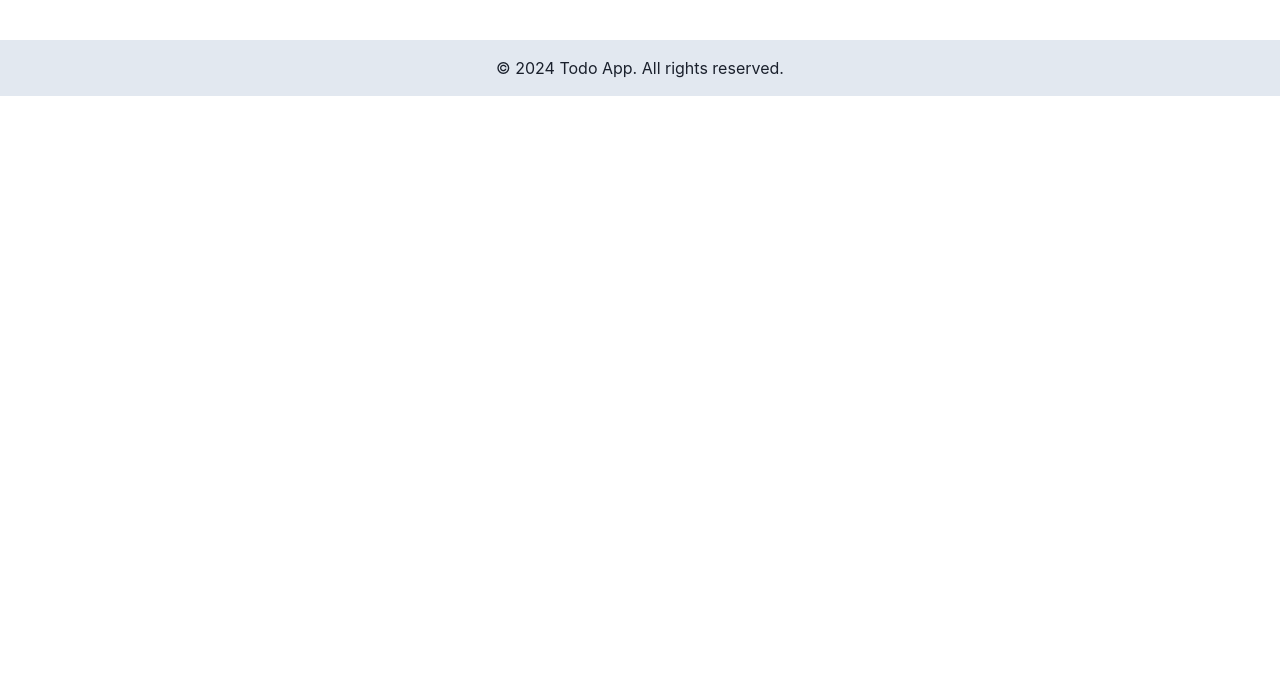
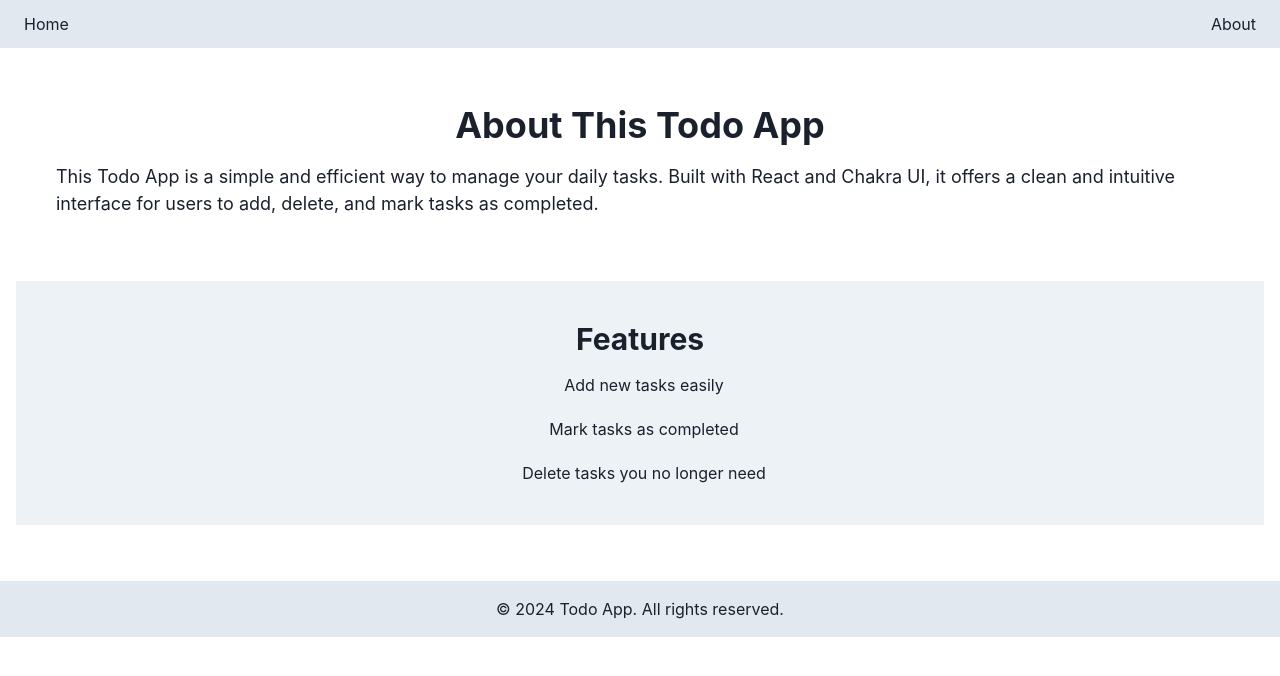
Before and after one commit to GPT-Engineer-App-Dev/list-loco, a React (Vite) app: page /about in a window 1280 px wide. Shown: the top 676 px of the page. Built offline with nearby package versions, Linux system fonts and the light colour scheme.

Commit message:
Added an About page to the Todo App and implemented a Navbar for navigation.

```diff
--- a/src/App.jsx
+++ b/src/App.jsx
@@ -1,12 +1,16 @@
 import { Route, BrowserRouter as Router, Routes } from "react-router-dom";
 import Index from "./pages/Index.jsx";
+import About from "./pages/About.jsx";
 import Footer from "./components/Footer.jsx";
+import Navbar from "./components/Navbar.jsx";
 
 function App() {
   return (
     <Router>
+      <Navbar />
       <Routes>
         <Route exact path="/" element={<Index />} />
+        <Route exact path="/about" element={<About />} />
       </Routes>
       <Footer />
     </Router>
--- /dev/null
+++ b/src/components/Navbar.jsx
@@ -0,0 +1,17 @@
+import { Box, Flex, Link } from "@chakra-ui/react";
+import { NavLink } from "react-router-dom";
+
+const Navbar = () => (
+  <Box bg="gray.200" px={4} py={2}>
+    <Flex justify="space-between" align="center">
+      <Link as={NavLink} to="/" px={2} py={1} rounded="md" _hover={{ textDecoration: "none", bg: "gray.300" }}>
+        Home
+      </Link>
+      <Link as={NavLink} to="/about" px={2} py={1} rounded="md" _hover={{ textDecoration: "none", bg: "gray.300" }}>
+        About
+      </Link>
+    </Flex>
+  </Box>
+);
+
+export default Navbar;
--- /dev/null
+++ b/src/pages/About.jsx
@@ -0,0 +1,28 @@
+import { Box, Text, Heading, VStack, Flex } from "@chakra-ui/react";
+
+const About = () => (
+  <Box p={4}>
+    <Flex direction="column" align="center" justify="center" p={10}>
+      <Heading mb={4}>About This Todo App</Heading>
+      <Text fontSize="lg" mb={6}>
+        This Todo App is a simple and efficient way to manage your daily tasks. Built with React and Chakra UI, it offers a clean and intuitive interface for users to add, delete, and mark tasks as completed.
+      </Text>
+    </Flex>
+    <Box bg="gray.100" p={10}>
+      <Heading size="lg" textAlign="center" mb={4}>Features</Heading>
+      <VStack spacing={5}>
+        <Flex align="center">
+          <Text ml={2}>Add new tasks easily</Text>
+        </Flex>
+        <Flex align="center">
+          <Text ml={2}>Mark tasks as completed</Text>
+        </Flex>
+        <Flex align="center">
+          <Text ml={2}>Delete tasks you no longer need</Text>
+        </Flex>
+      </VStack>
+    </Box>
+  </Box>
+);
+
+export default About;
```
